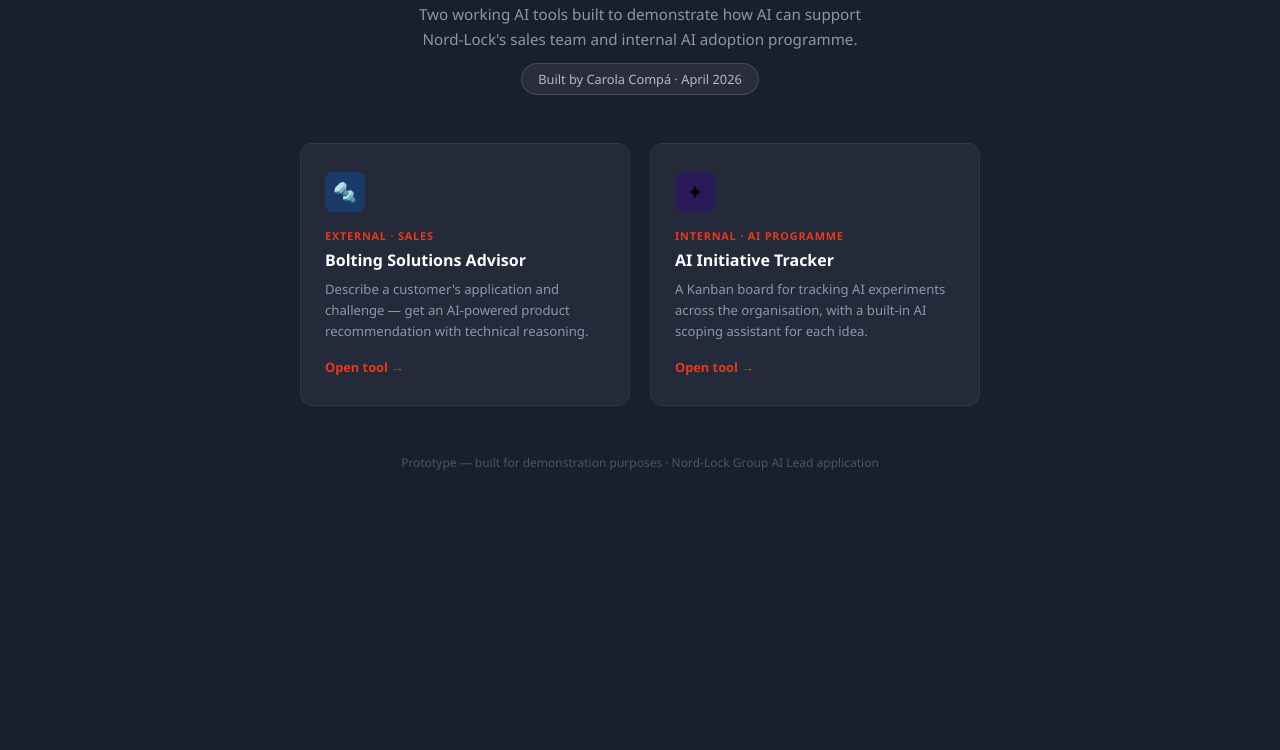
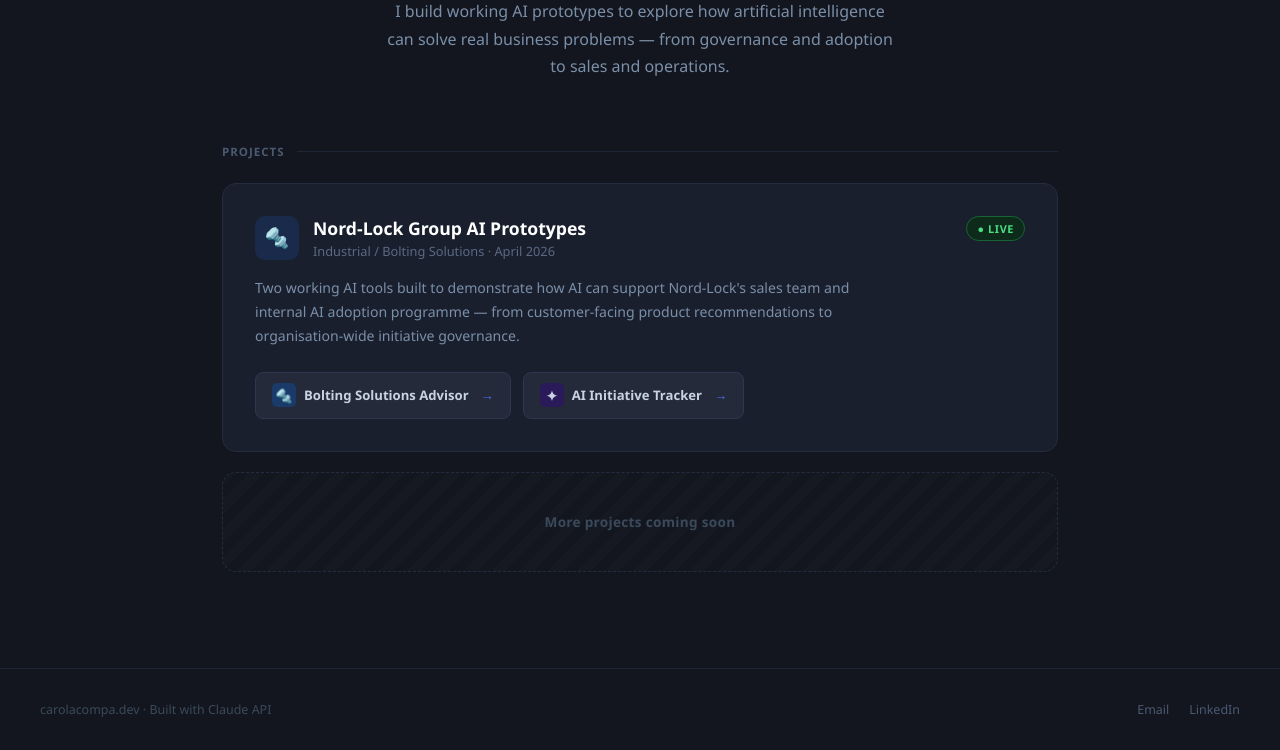
Before and after one commit to carolacompaARQ/northlock-AI-Initiative-Tracker, a plain HTML site: page index.html in a window 1280 px wide. Shown: the part 225-975 px from the top of the page. Before the commit the page ends 800 px from the top, so only its background shows below. Drawn offline with Linux system fonts and the light colour scheme.

Commit message:
Update index.html

```diff
--- a/index.html
+++ b/index.html
@@ -3,118 +3,234 @@
 <head>
 <meta charset="UTF-8">
 <meta name="viewport" content="width=device-width, initial-scale=1.0">
-<title>Nord-Lock Group — AI Demo</title>
+<title>Carola Compá — AI Projects</title>
 <style>
   * { box-sizing: border-box; margin: 0; padding: 0; }
+
   body {
     font-family: 'Segoe UI', Arial, sans-serif;
-    background: #1a1f2e;
+    background: #13161f;
+    color: #c8d4e0;
     min-height: 100vh;
-    display: flex;
-    align-items: center;
-    justify-content: center;
-    padding: 2rem;
-  }
-  .wrap { max-width: 680px; width: 100%; text-align: center; }
-
-  .logo-mark {
-    width: 56px; height: 56px; background: #e8371e;
-    border-radius: 8px; display: flex; align-items: center; justify-content: center;
-    font-weight: 900; color: white; font-size: 18px; letter-spacing: -1px;
-    margin: 0 auto 1.5rem;
-  }
-  h1 { color: white; font-size: 1.6rem; font-weight: 700; margin-bottom: 0.5rem; }
-  .sub {
-    color: #8899aa; font-size: 0.95rem; margin-bottom: 0.75rem; line-height: 1.6;
-  }
-  .author-note {
-    display: inline-block;
-    background: rgba(255,255,255,0.07);
-    border: 1px solid rgba(255,255,255,0.12);
-    color: #aabbcc;
-    font-size: 0.8rem;
-    padding: 6px 16px;
-    border-radius: 20px;
-    margin-bottom: 3rem;
   }
 
-  .cards { display: grid; grid-template-columns: 1fr 1fr; gap: 1.25rem; }
+  /* ── Nav ── */
+  nav {
+    display: flex; align-items: center; justify-content: space-between;
+    padding: 1.5rem 2.5rem;
+    border-bottom: 1px solid #1e2535;
+  }
+  .nav-brand { display: flex; align-items: center; gap: 12px; }
+  .cc-mark {
+    width: 36px; height: 36px; background: #4f6ef7;
+    border-radius: 8px; display: flex; align-items: center; justify-content: center;
+    font-weight: 900; color: white; font-size: 13px; letter-spacing: -0.5px;
+  }
+  .nav-name { color: white; font-weight: 700; font-size: 1rem; }
+  .nav-title { color: #5a6a82; font-size: 0.8rem; }
+  .nav-contact {
+    color: #8899aa; font-size: 0.82rem; text-decoration: none;
+    border: 1px solid #2e3650; border-radius: 20px; padding: 5px 14px;
+    transition: border-color 0.2s, color 0.2s;
+  }
+  .nav-contact:hover { border-color: #4f6ef7; color: #a0b0ff; }
 
-  .tool-card {
-    background: #242a3a;
-    border: 1px solid #2e3650;
-    border-radius: 12px;
-    padding: 1.75rem 1.5rem;
-    text-decoration: none;
-    color: inherit;
-    transition: border-color 0.2s, transform 0.15s, box-shadow 0.2s;
-    display: block;
-    text-align: left;
+  /* ── Hero ── */
+  .hero {
+    max-width: 760px; margin: 5rem auto 4rem;
+    padding: 0 2rem; text-align: center;
   }
-  .tool-card:hover {
-    border-color: #e8371e;
-    transform: translateY(-3px);
-    box-shadow: 0 8px 32px rgba(0,0,0,0.3);
+  .hero h1 {
+    color: white; font-size: 2rem; font-weight: 800;
+    line-height: 1.2; margin-bottom: 1rem;
+  }
+  .hero h1 span { color: #4f6ef7; }
+  .hero p {
+    color: #7a8fa8; font-size: 1rem; line-height: 1.7; max-width: 520px; margin: 0 auto;
   }
 
-  .tool-icon {
-    width: 40px; height: 40px; border-radius: 8px;
-    display: flex; align-items: center; justify-content: center;
-    font-size: 1.2rem; margin-bottom: 1rem;
+  /* ── Projects ── */
+  .projects-section {
+    max-width: 900px; margin: 0 auto 6rem;
+    padding: 0 2rem;
   }
-  .icon-sales { background: #1a3a6a; }
-  .icon-tracker { background: #2a1a5a; }
-
-  .tool-label {
-    font-size: 0.68rem; font-weight: 700; text-transform: uppercase;
-    letter-spacing: 0.8px; color: #e8371e; margin-bottom: 6px;
+  .section-label {
+    font-size: 0.72rem; font-weight: 700; text-transform: uppercase;
+    letter-spacing: 1px; color: #4a5a72;
+    margin-bottom: 1.5rem; display: flex; align-items: center; gap: 12px;
   }
-  .tool-title { color: white; font-size: 1rem; font-weight: 700; margin-bottom: 0.5rem; }
-  .tool-desc { color: #8899aa; font-size: 0.82rem; line-height: 1.6; }
-
-  .arrow {
-    display: inline-block; margin-top: 1rem;
-    color: #e8371e; font-size: 0.8rem; font-weight: 700;
+  .section-label::after {
+    content: ''; flex: 1; height: 1px; background: #1e2535;
   }
 
-  .footer {
-    margin-top: 3rem;
-    color: #4a5568;
-    font-size: 0.75rem;
+  /* ── Project card ── */
+  .project-card {
+    background: #1a1f2e;
+    border: 1px solid #252c40;
+    border-radius: 14px;
+    padding: 2rem;
+    margin-bottom: 1.25rem;
+    transition: border-color 0.2s, box-shadow 0.2s;
+  }
+  .project-card:hover {
+    border-color: #3a4a6a;
+    box-shadow: 0 8px 40px rgba(0,0,0,0.3);
   }
 
-  @media (max-width: 520px) {
-    .cards { grid-template-columns: 1fr; }
-    h1 { font-size: 1.25rem; }
+  .project-top {
+    display: flex; align-items: flex-start;
+    justify-content: space-between; gap: 1rem;
+    margin-bottom: 1rem;
+    flex-wrap: wrap;
+  }
+  .project-icon-wrap { display: flex; align-items: center; gap: 14px; }
+  .project-icon {
+    width: 44px; height: 44px; border-radius: 10px;
+    display: flex; align-items: center; justify-content: center;
+    font-size: 1.25rem; flex-shrink: 0;
+  }
+  .icon-nl { background: #1a2a4a; }
+  .project-name { color: white; font-size: 1.1rem; font-weight: 700; }
+  .project-org { color: #5a6a82; font-size: 0.8rem; margin-top: 2px; }
+
+  .project-badge {
+    font-size: 0.68rem; font-weight: 700; text-transform: uppercase;
+    letter-spacing: 0.6px; padding: 4px 10px; border-radius: 20px;
+    white-space: nowrap;
+  }
+  .badge-live { background: #0d2a1a; color: #4ade80; border: 1px solid #166534; }
+  .badge-soon { background: #1a1f2e; color: #4a5568; border: 1px solid #2e3650; }
+
+  .project-desc {
+    color: #7a8fa8; font-size: 0.88rem; line-height: 1.7;
+    margin-bottom: 1.5rem; max-width: 600px;
+  }
+
+  /* ── Tool sub-links ── */
+  .tool-links { display: flex; gap: 0.75rem; flex-wrap: wrap; }
+  .tool-link {
+    display: flex; align-items: center; gap: 8px;
+    background: #242a3a; border: 1px solid #2e3650;
+    border-radius: 8px; padding: 0.65rem 1rem;
+    text-decoration: none; color: #c8d4e0;
+    font-size: 0.82rem; font-weight: 600;
+    transition: border-color 0.15s, background 0.15s;
+  }
+  .tool-link:hover { border-color: #4f6ef7; background: #1e2840; color: white; }
+  .tool-link-icon {
+    width: 24px; height: 24px; border-radius: 5px;
+    display: flex; align-items: center; justify-content: center;
+    font-size: 0.85rem;
+  }
+  .tl-sales { background: #1a3a6a; }
+  .tl-tracker { background: #2a1a5a; }
+  .tool-link-arrow { color: #4f6ef7; margin-left: 4px; }
+
+  /* ── Coming soon card ── */
+  .coming-soon {
+    background: repeating-linear-gradient(
+      -45deg,
+      #13161f,
+      #13161f 10px,
+      #161922 10px,
+      #161922 20px
+    );
+    border: 1px dashed #252c40;
+    border-radius: 14px;
+    padding: 2rem;
+    display: flex; align-items: center; justify-content: center;
+    min-height: 100px; color: #3a4a5a;
+    font-size: 0.85rem; font-weight: 600;
+    letter-spacing: 0.3px;
+  }
+
+  /* ── Footer ── */
+  footer {
+    border-top: 1px solid #1e2535;
+    padding: 2rem 2.5rem;
+    display: flex; align-items: center; justify-content: space-between;
+    flex-wrap: wrap; gap: 1rem;
+  }
+  .footer-left { color: #3a4a5a; font-size: 0.78rem; }
+  .footer-links { display: flex; gap: 1.25rem; }
+  .footer-links a {
+    color: #4a5a72; font-size: 0.78rem; text-decoration: none;
+    transition: color 0.15s;
+  }
+  .footer-links a:hover { color: #a0b0ff; }
+
+  @media (max-width: 580px) {
+    .hero h1 { font-size: 1.5rem; }
+    nav { padding: 1.25rem 1.25rem; }
+    .projects-section { padding: 0 1.25rem; }
+    .hero { padding: 0 1.25rem; margin: 3rem auto 3rem; }
+    .project-top { flex-direction: column; }
   }
 </style>
 </head>
 <body>
-<div class="wrap">
-  <div class="logo-mark">NL</div>
-  <h1>Nord-Lock Group — AI Prototypes</h1>
-  <p class="sub">Two working AI tools built to demonstrate how AI can support<br>Nord-Lock's sales team and internal AI adoption programme.</p>
-  <span class="author-note">Built by Carola Compá · April 2026</span>
 
-  <div class="cards">
-    <a class="tool-card" href="nordlock-sales-assistant.html">
-      <div class="tool-icon icon-sales">🔩</div>
-      <div class="tool-label">External · Sales</div>
-      <div class="tool-title">Bolting Solutions Advisor</div>
-      <div class="tool-desc">Describe a customer's application and challenge — get an AI-powered product recommendation with technical reasoning.</div>
-      <div class="arrow">Open tool →</div>
-    </a>
+<nav>
+  <div class="nav-brand">
+    <div class="cc-mark">CC</div>
+    <div>
+      <div class="nav-name">Carola Compá</div>
+      <div class="nav-title">AI Projects</div>
+    </div>
+  </div>
+  <a class="nav-contact" href="mailto:carolacompa@gmail.com">Get in touch</a>
+</nav>
 
-    <a class="tool-card" href="nordlock-ai-tracker.html">
-      <div class="tool-icon icon-tracker">✦</div>
-      <div class="tool-label">Internal · AI Programme</div>
-      <div class="tool-title">AI Initiative Tracker</div>
-      <div class="tool-desc">A Kanban board for tracking AI experiments across the organisation, with a built-in AI scoping assistant for each idea.</div>
-      <div class="arrow">Open tool →</div>
-    </a>
+<div class="hero">
+  <h1>AI tools that <span>actually work</span></h1>
+  <p>I build working AI prototypes to explore how artificial intelligence can solve real business problems — from governance and adoption to sales and operations.</p>
+</div>
+
+<div class="projects-section">
+
+  <div class="section-label">Projects</div>
+
+  <!-- Nord-Lock Project Card -->
+  <div class="project-card">
+    <div class="project-top">
+      <div class="project-icon-wrap">
+        <div class="project-icon icon-nl">🔩</div>
+        <div>
+          <div class="project-name">Nord-Lock Group AI Prototypes</div>
+          <div class="project-org">Industrial / Bolting Solutions · April 2026</div>
+        </div>
+      </div>
+      <span class="project-badge badge-live">● Live</span>
+    </div>
+    <p class="project-desc">
+      Two working AI tools built to demonstrate how AI can support Nord-Lock's sales team and internal AI adoption programme — from customer-facing product recommendations to organisation-wide initiative governance.
+    </p>
+    <div class="tool-links">
+      <a class="tool-link" href="nordlock-sales-assistant.html">
+        <div class="tool-link-icon tl-sales">🔩</div>
+        Bolting Solutions Advisor
+        <span class="tool-link-arrow">→</span>
+      </a>
+      <a class="tool-link" href="nordlock-ai-tracker.html">
+        <div class="tool-link-icon tl-tracker">✦</div>
+        AI Initiative Tracker
+        <span class="tool-link-arrow">→</span>
+      </a>
+    </div>
   </div>
 
-  <p class="footer">Prototype — built for demonstration purposes · Nord-Lock Group AI Lead application</p>
+  <!-- Placeholder -->
+  <div class="coming-soon">More projects coming soon</div>
+
 </div>
+
+<footer>
+  <div class="footer-left">carolacompa.dev · Built with Claude API</div>
+  <div class="footer-links">
+    <a href="mailto:carolacompa@gmail.com">Email</a>
+    <a href="https://linkedin.com/in/carolacompa" target="_blank">LinkedIn</a>
+  </div>
+</footer>
+
 </body>
 </html>
```
